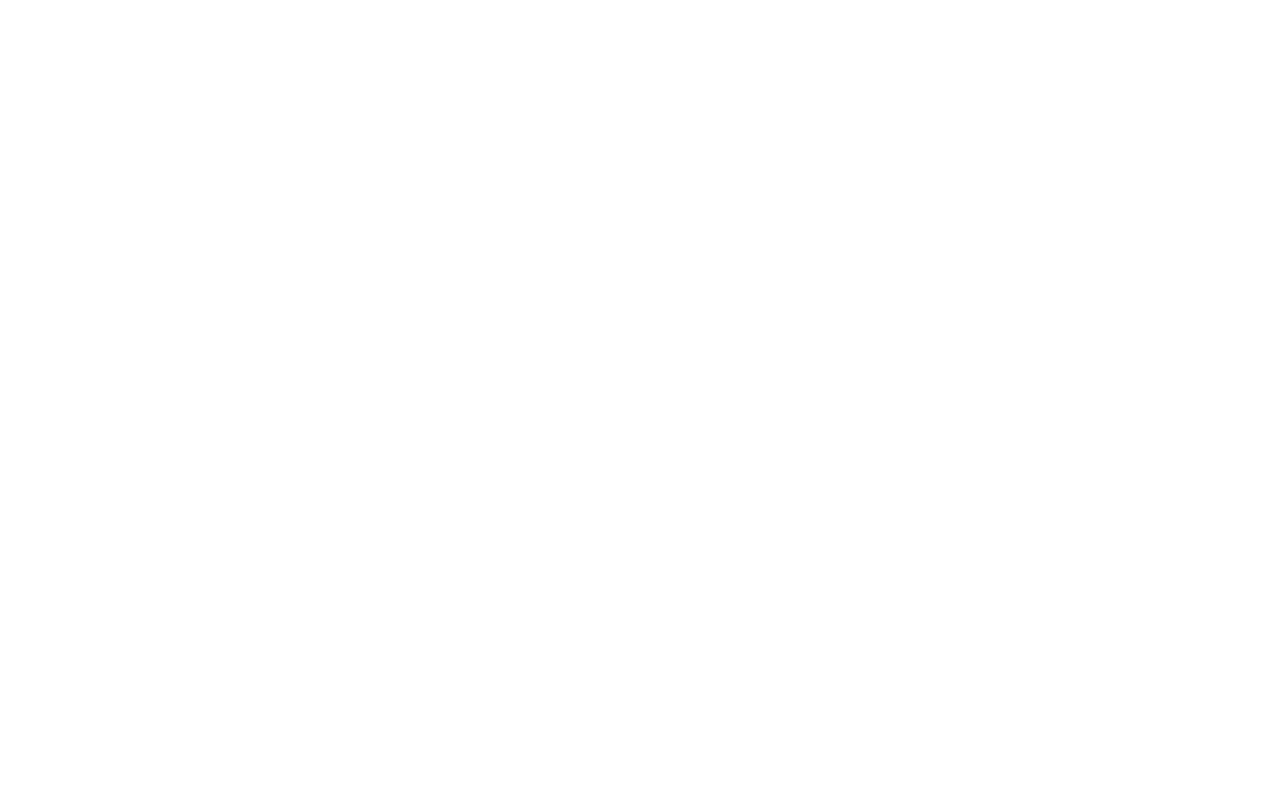
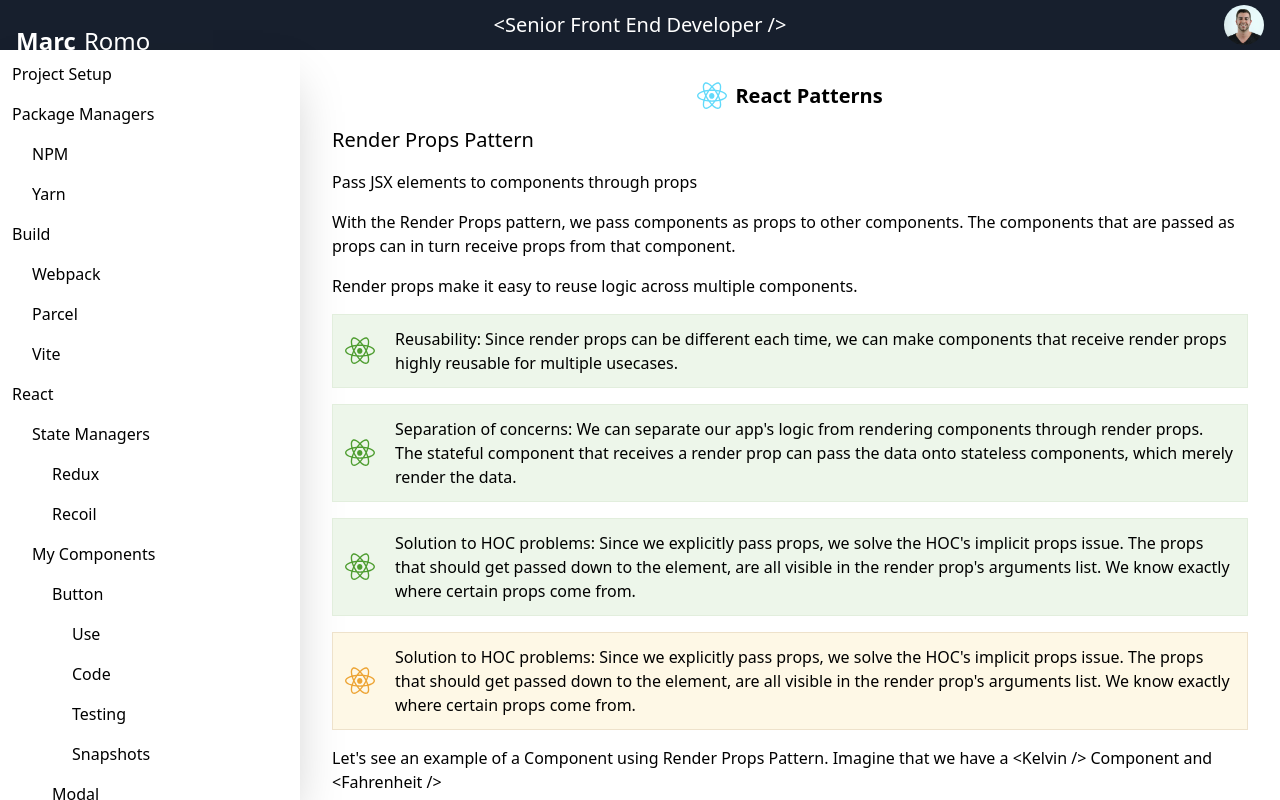
Before and after one commit to marcromotarre/me, a React (Vite) app: page /react/patterns/render-props-pattern in a window 1280 px wide. Before the commit this address had no page. Built offline with nearby package versions, Linux system fonts and the light colour scheme.

Commit message:
render props pattern

```diff
--- a/src/App.tsx
+++ b/src/App.tsx
@@ -24,6 +24,7 @@
 import ReactPatternsCompoundComponentPage from "./pages/react/patterns/ReactPatternsCompoundComponentPage";
 import ReactPatternsProviderPage from "./pages/react/patterns/ReactPatternsProviderPage";
 import ReactPatternsContainerPresentationPage from "./pages/react/patterns/ReactPatternsContainerPresentationPage";
+import ReactPatternsRenderPropsPage from "./pages/react/patterns/ReactPatternsRenderPropsPage";
 
 const App = () => {
   return (
@@ -77,6 +78,10 @@
               element={<ReactPatternsHigherOrderComponentPage />}
             />
             <Route
+              path="/react/patterns/render-props-pattern"
+              element={<ReactPatternsRenderPropsPage />}
+            />
+            <Route
               path="/react/patterns/provider-pattern"
               element={<ReactPatternsProviderPage />}
             />
--- a/src/data/LateralMenu.tsx
+++ b/src/data/LateralMenu.tsx
@@ -117,6 +117,10 @@
             name: "Higher Order Component (HOC) Pattern",
           },
           {
+            path: "/react/patterns/render-props-pattern",
+            name: "Render Props Pattern",
+          },
+          {
             path: "/react/patterns/provider-pattern",
             name: "Provider Pattern",
           },
--- /dev/null
+++ b/src/data/codes/react/patterns/RenderPropsPatternCode.tsx
@@ -0,0 +1,53 @@
+export const kelvinComponentCode = `
+export function Kelvin({ value }: { value: number }) {
+  return (
+    <div className="flex flex-col justify-between rounded-md bg-[#37373e] p-3 text-white">
+      The temperature in Kelvin is:{" "}
+      <span className="font-bold; text-xl text-[#ff4378]">{value}K</span>
+    </div>
+  );
+}
+`;
+
+export const fahrenheitComponentCode = `
+export function Fahrenheit({ value }: { value: number }) {
+  return (
+    <div className="flex flex-col justify-between rounded-md bg-[#37373e] p-3 text-white">
+      The temperature in Fahrenheit is:
+      <span className="font-bold; text-xl text-[#ff4378]">{value}°F</span>
+    </div>
+  );
+}
+`;
+
+export const temperatureConverterCode = `
+export function TemperatureConverter(props: {
+  renderKelvin: ({ value }: { value: number }) => ReactNode;
+  renderFahrenheit: ({ value }: { value: number }) => ReactNode;
+}) {
+  const [value, setValue] = useState(0);
+
+  return (
+    <div className="flex items-center justify-center rounded-md bg-[#151519] p-6">
+      <div className="grid grid-cols-1 gap-y-3">
+        <input
+          type="number"
+          placeholder="Degrees Celcius"
+          onChange={(e) => setValue(parseInt(e.target.value))}
+        />
+        <div className="grid max-w-[500px] grid-cols-2 gap-x-3">
+          {props.renderKelvin({ value: Math.floor(value + 273.15) })}
+          {props.renderFahrenheit({ value: Math.floor((value * 9) / 5 + 32) })}
+        </div>
+      </div>
+    </div>
+  );
+}
+`;
+
+export const temperatureConverterCallCode = `
+<TemperatureConverter
+  renderKelvin={({ value }) => <Kelvin value={value} />}
+  renderFahrenheit={({ value }) => <Fahrenheit value={value} />}
+/>
+`;
--- /dev/null
+++ b/src/pages/react/patterns/ReactPatternsRenderPropsPage.tsx
@@ -0,0 +1,144 @@
+import { ReactNode, useState } from "react";
+import Alert from "../../../components/common/alert/Alert";
+import Code from "../../../components/common/code/Code";
+import {
+  fahrenheitComponentCode,
+  kelvinComponentCode,
+  temperatureConverterCallCode,
+  temperatureConverterCode,
+} from "../../../data/codes/react/patterns/RenderPropsPatternCode";
+
+const ReactPatternsRenderPropsPage = () => {
+  return (
+    <>
+      <p className="text-xl">Render Props Pattern</p>
+      <p className="font-light">
+        Pass JSX elements to components through props
+      </p>
+      <p className="font-light">
+        With the Render Props pattern, we pass components as props to other
+        components. The components that are passed as props can in turn receive
+        props from that component.
+      </p>
+      <p className="font-light">
+        Render props make it easy to reuse logic across multiple components.
+      </p>
+      <Alert severity="success">
+        <>
+          <span>Reusability:</span> Since render props can be different each
+          time, we can make components that receive render props highly reusable
+          for multiple usecases.
+        </>
+      </Alert>
+      <Alert severity="success">
+        <>
+          <span>Separation of concerns:</span> We can separate our app&apos;s
+          logic from rendering components through render props. The stateful
+          component that receives a render prop can pass the data onto stateless
+          components, which merely render the data.
+        </>
+      </Alert>
+      <Alert severity="success">
+        <>
+          <span>Solution to HOC problems:</span> Since we explicitly pass props,
+          we solve the HOC&apos;s implicit props issue. The props that should
+          get passed down to the element, are all visible in the render
+          prop&apos;s arguments list. We know exactly where certain props come
+          from.
+        </>
+      </Alert>
+      <Alert severity="warning">
+        <>
+          <span>Solution to HOC problems:</span> Since we explicitly pass props,
+          we solve the HOC&apos;s implicit props issue. The props that should
+          get passed down to the element, are all visible in the render
+          prop&apos;s arguments list. We know exactly where certain props come
+          from.
+        </>
+      </Alert>
+      <p className="font-light">
+        Let&apos;s see an example of a Component using Render Props Pattern.
+        Imagine that we have a {`<Kelvin />`} Component and {`<Fahrenheit />`}
+      </p>
+      <div className="flex justify-evenly">
+        <Kelvin value={0} />
+        <Fahrenheit value={0} />
+      </div>
+      <Code>
+        <>{kelvinComponentCode}</>
+      </Code>
+      <Code>
+        <>{fahrenheitComponentCode}</>
+      </Code>
+      <p className="font-light">
+        Yes I know that both looks almost the same and maybe we could refactor
+        that in a single reusable component. But for the example I need them as
+        two separate components.
+      </p>
+      <p className="font-light">
+        Now imagine that we want to build a temperature converter from Celsius
+        to Kelvin and Fahrenheit
+      </p>
+      <Code>
+        <>{temperatureConverterCode}</>
+      </Code>
+      <p className="font-light">
+        So now we can call the {`<TemperatureConverter />`} component
+      </p>
+      <Code>
+        <>{temperatureConverterCallCode}</>
+      </Code>
+      <div className="flex justify-center">
+        <div className="w-[90%] max-w-[500px]">
+          <TemperatureConverter
+            renderKelvin={({ value }) => <Kelvin value={value} />}
+            renderFahrenheit={({ value }) => <Fahrenheit value={value} />}
+          />
+        </div>
+      </div>
+    </>
+  );
+};
+
+export function Kelvin({ value }: { value: number }) {
+  return (
+    <div className="flex flex-col justify-between rounded-md bg-[#37373e] p-3 text-white">
+      The temperature in Kelvin is:{" "}
+      <span className="font-bold; text-xl text-[#ff4378]">{value}K</span>
+    </div>
+  );
+}
+
+export function Fahrenheit({ value }: { value: number }) {
+  return (
+    <div className="flex flex-col justify-between rounded-md bg-[#37373e] p-3 text-white">
+      The temperature in Fahrenheit is:
+      <span className="font-bold; text-xl text-[#ff4378]">{value}°F</span>
+    </div>
+  );
+}
+
+export function TemperatureConverter(props: {
+  renderKelvin: ({ value }: { value: number }) => ReactNode;
+  renderFahrenheit: ({ value }: { value: number }) => ReactNode;
+}) {
+  const [value, setValue] = useState(0);
+
+  return (
+    <div className="flex items-center justify-center rounded-md bg-[#151519] p-6">
+      <div className="grid grid-cols-1 gap-y-3">
+        <input
+          type="number"
+          placeholder="Degrees Celcius"
+          onChange={(e) => setValue(parseInt(e.target.value))}
+        />
+        <div className="grid max-w-[500px] grid-cols-2 gap-x-3">
+          {props.renderKelvin({ value: Math.floor(value + 273.15) })}
+          {props.renderFahrenheit({ value: Math.floor((value * 9) / 5 + 32) })}
+        </div>
+      </div>
+    </div>
+  );
+}
+
+export default ReactPatternsRenderPropsPage;
```
